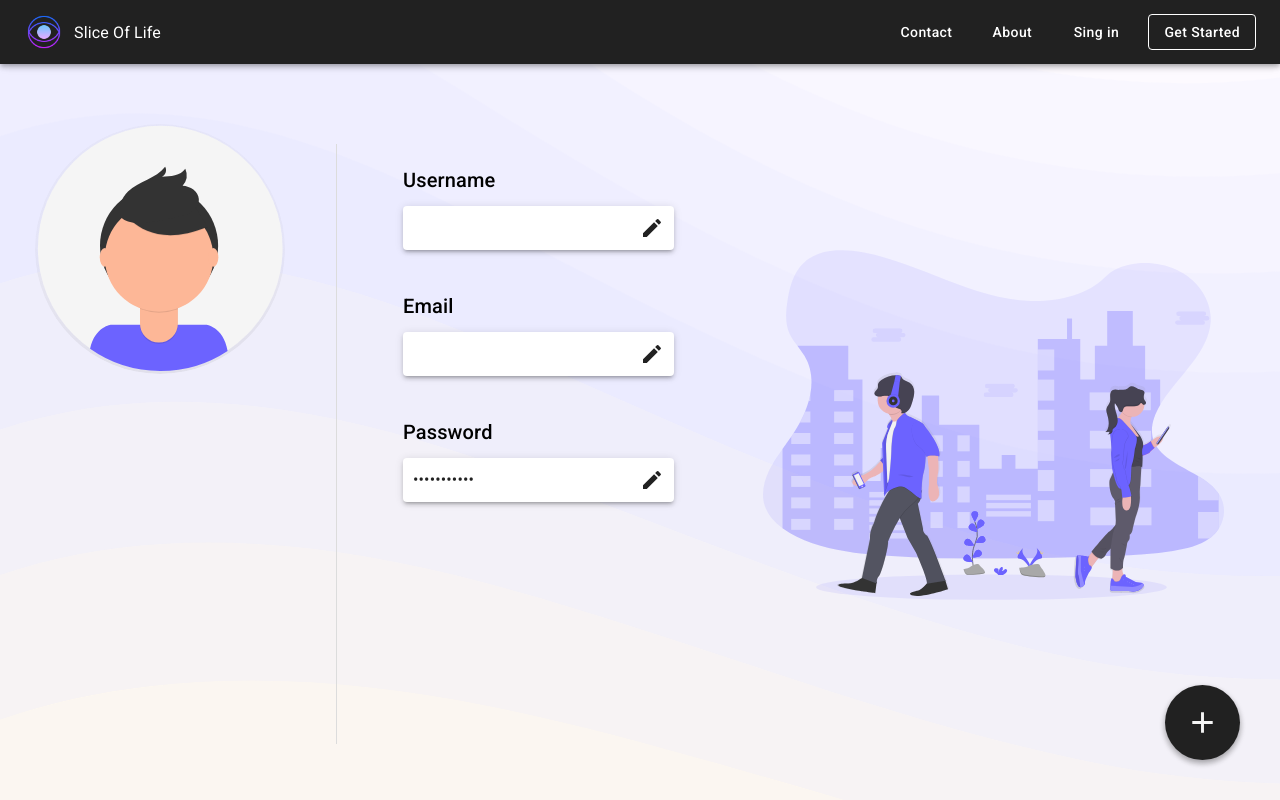
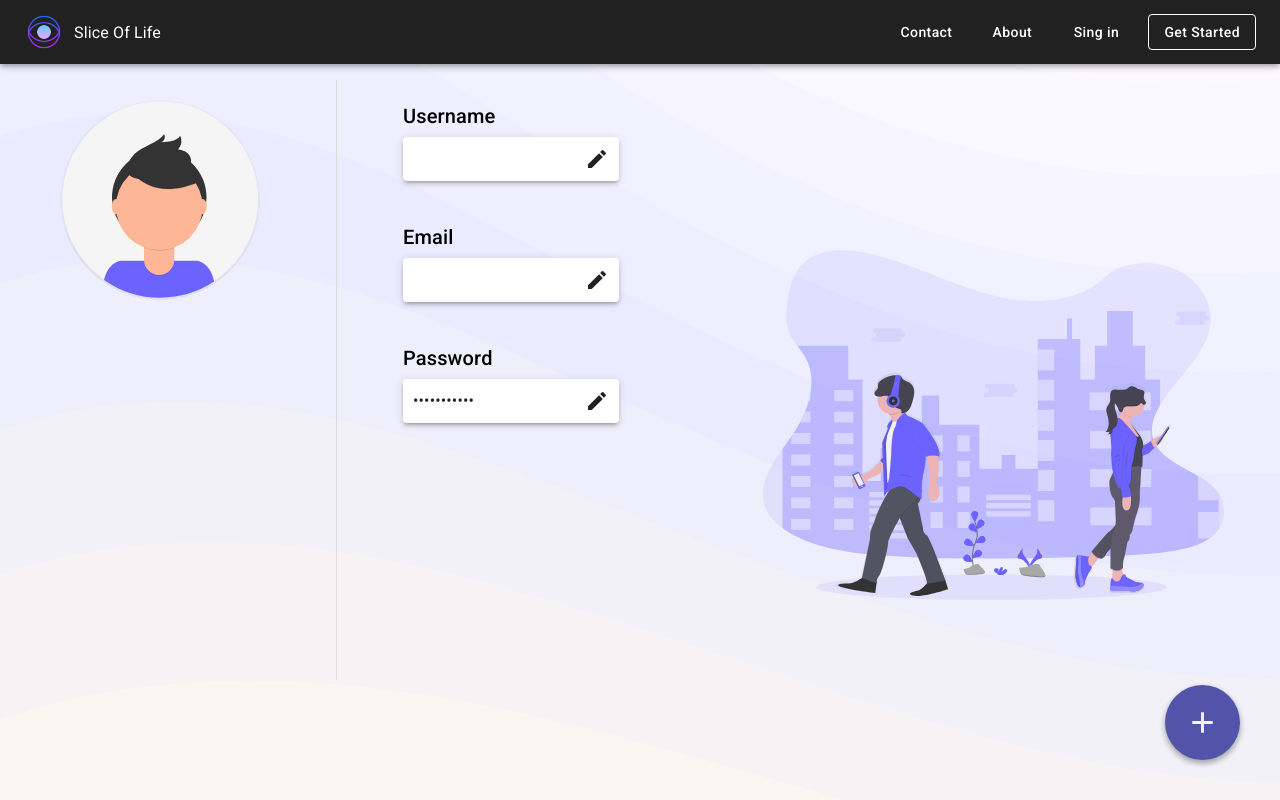
Before and after one commit to Yacinesaf/Journal-Project, a React (Create React App) app: page /profile in a window 1280 px wide. Built offline with nearby package versions, Linux system fonts and the light colour scheme; no server answers.

Commit message:
created the nav for mobile version, did the responsivness of multiple pages

```diff
--- a/src/components/AddEntry.js
+++ b/src/components/AddEntry.js
@@ -10,7 +10,7 @@ import useMediaQuery from '@material-ui/core/useMediaQuery';
 
 function AddEntry({ addEntry, showSnackbar }) {
   const theme = useTheme();
-  const xsOnly = useMediaQuery(theme.breakpoints.only('xs'));
+  const smDown = useMediaQuery(theme.breakpoints.down('sm'));
   const [journalTitle, setJournalTilte] = React.useState('')
   const [journalContent, setJournalContent] = React.useState('')
   const [isDialogOpen, setIsDialogOpen] = React.useState(false)
@@ -42,18 +42,18 @@ function AddEntry({ addEntry, showSnackbar }) {
           display : 'flex',
           justifyContent : 'center',
           alignItems : 'center',
-          height :xsOnly ? 10 : 35,
-          width :xsOnly ? 10 : 35,
+          height :smDown ? 15 : 35,
+          width :smDown ? 15 : 35,
           position: 'fixed',
-          bottom: xsOnly ? 15 : 40,
-          right: xsOnly ? 15 : 40,
+          bottom: smDown ? 20 : 40,
+          right: smDown ? 'calc(50% - 27.5px)' : 40,
           boxShadow: '0 3px 6px rgba(0,0,0,0.16), 0 3px 6px rgba(0,0,0,0.23)',
           color: '#F5F5F5',
-          backgroundColor: '#212121',
+          backgroundColor: 'rgb(82, 84, 170)',
           borderRadius: 100,
           padding: 20,
         }}>
-        <AddIcon fontSize={xsOnly ? 'default' : 'large'} style={{ color: '#F5F5F5' }} />
+        <AddIcon fontSize={smDown ? 'default' : 'large'} style={{ color: '#F5F5F5' }} />
       </div>
       <Dialog
         fullScreen
--- a/src/components/EntriesPage.js
+++ b/src/components/EntriesPage.js
@@ -17,10 +17,10 @@ function EntriesPage({ entries, fetchingEntries, email, boundryDocs, totalCount,
 
 
   return (
-    <div className='appBackground' style={{ minHeight: '100vh', paddingTop: 64 }}>
+    <div className='appBackground' style={{ minHeight: 'calc(100vh - 64px)', paddingTop: smDown ? 0 : 64 }}>
       <div style={{ textAlign: 'center' }}>
         <div style={{ widht: '100%', textAlign: 'center' }}>
-          <Typography variant={smDown ? "h5" : 'h3'} style={{ color: '#212121', textAlign: 'center', paddingTop: 40, fontWeight: smDown ? 450 : 400 }}>{`Welcome ${emailToUsername(email)}`}</Typography>
+          <Typography variant={smDown ? "h5" : 'h3'} style={{ color: '#212121', textAlign: 'center', paddingTop: 30, fontWeight: smDown ? 450 : 400 }}>{`Welcome ${emailToUsername(email)}`}</Typography>
           {!entries.length && !fetchingEntries ? <img alt='empty' src={emptyState} style={{ height: 700, width: 700 }} /> : null}
         </div>
         {fetchingEntries ?
@@ -49,7 +49,7 @@ function EntriesPage({ entries, fetchingEntries, email, boundryDocs, totalCount,
               </Grid>
             </Grid>
           </Grid>}
-        <div>
+        <div style={{paddingBottom : smDown ? 60 : 0}}>
           <IconButton
             disabled={currentPage === 1}
             style={{ margin: 15, textAlign: 'center' }}
--- /dev/null
+++ b/src/components/NavMobile.js
@@ -0,0 +1,69 @@
+import React, { Component } from 'react';
+import ExitToAppIcon from '@material-ui/icons/ExitToApp';
+import AccountCircleIcon from '@material-ui/icons/AccountCircle';
+import ContactSupportIcon from '@material-ui/icons/ContactSupport';
+import MenuBookIcon from '@material-ui/icons/MenuBook';
+import { Grid } from '@material-ui/core';
+import { signOut } from '../services/apiEndpoints'
+import store from '../reduxStore/store';
+import { withRouter } from 'react-router'
+import { connect } from 'react-redux';
+
+class NavMobile extends Component {
+  render() {
+    const { history, location } = this.props;
+    return (
+      <div>
+        {this.props.userId ?
+          <div>
+            {['/login', '/signup', '/landingPage'].includes(location.pathname) || (location.pathname === '/contact' && !this.props.userId) ? null
+              :
+              <div style={{
+                width: '100%',
+                position: 'fixed',
+                bottom: 0,
+                boxShadow: '0 -5px 5px -5px #3333',
+                borderRadius: 4,
+                backgroundColor: 'rgb(82, 84, 170)',
+                height: 56
+              }} >
+                <Grid container justify='center' alignItems='center' style={{ height: '100%' }}>
+                  <Grid onClick={() => { history.push('/entries') }} item xs={2} style={{ padding: '8px 12px', textAlign: 'center' }}>
+                    <MenuBookIcon style={{ color: 'white' }} />
+                  </Grid>
+                  <Grid onClick={() => { history.push('/profile') }} item xs={2} style={{ padding: '8px 12px', textAlign: 'center' }}>
+                    <AccountCircleIcon style={{ color: 'white' }} />
+                  </Grid>
+                  <Grid item xs={3} style={{ padding: '8px 0px', textAlign: 'center' }}>
+                  </Grid>
+                  <Grid onClick={() => { history.push('/contact') }} item xs={2} style={{ padding: '8px 12px', textAlign: 'center' }}>
+                    <ContactSupportIcon style={{ color: 'white' }} />
+                  </Grid>
+                  <Grid
+                    onClick={() => signOut().then(() => {
+                      store.dispatch({ type: 'LOG_OUT', payload: { id: null, email: '' } })
+                      history.push('/login')
+                    })}
+                    item xs={2}
+                    style={{ padding: '8px 12px', textAlign: 'center' }}>
+                    <ExitToAppIcon style={{ color: 'white' }} />
+                  </Grid>
+                </Grid>
+              </div>}
+
+          </div>
+          :
+          <div>
+
+          </div>
+        }
+
+      </div>
+    );
+  }
+}
+const mapStateToProps = state => ({
+  userId: state.user.id
+})
+
+export default connect(mapStateToProps)(withRouter(NavMobile));
--- a/src/components/NavPcVersion.js
+++ b/src/components/NavPcVersion.js
@@ -1,12 +1,12 @@
 import React from 'react';
 import { Toolbar, AppBar, Button, IconButton, Typography, Avatar, Menu, MenuItem } from '@material-ui/core';
-import { Link, useHistory } from "react-router-dom";
 import ExitToAppIcon from '@material-ui/icons/ExitToApp';
 import PersonIcon from '@material-ui/icons/Person';
+import { Link, useHistory } from "react-router-dom";
 import { signOut } from '../services/apiEndpoints'
+import store from '../reduxStore/store';
 import defaultPic from '../assets/defaultProfilePic.svg'
 import '../style.css'
-import store from '../reduxStore/store';
 
 
 function NavPcVersion({ userId, profilePic }) {
--- a/src/components/Profile.js
+++ b/src/components/Profile.js
@@ -13,37 +13,72 @@ function Profile() {
 
   const theme = useTheme();
   const xsOnly = useMediaQuery(theme.breakpoints.only('xs'));
+  const mdDown = useMediaQuery(theme.breakpoints.down('md'));
   return (
+
     <div>
-      <Grid container className='appBackground' style={{ minHeight: '100vh', paddingTop: 64 }}>
-        <Grid item xs={3} style={{ paddingTop: 60, display: 'flex', justifyContent: 'center' }}>
-          <Avatar style={{ height: 250, width: 250 }} src={defaultPic} />
+      {mdDown ?
+        <div>
+          <Avatar style={{ height: 140, width: 140, paddingTop: 60, margin :  '0px auto' }} src={defaultPic} />
+          <Grid container justify='center' className='appBackground' style={{ minHeight: '100vh', paddingTop : 20}}>
+            <Grid item xs={11}>
+              <Grid container justify='center'>
+                <Grid item xs={10} sm={7} style={{ padding: '20px 0px' }}>
+                  <Typography variant='h6'>Username</Typography>
+                  <Paper elevation={3} style={{ width: '100%', display: 'flex', padding: '10 0' }}>
+                    <Typography style={{ flexGrow: 1, padding : 10 }} >{emailToUsername(store.getState().user.email)}</Typography>
+                    <EditIcon style={{ cursor: 'pointer', padding : 10 }} />
+                  </Paper>
+                </Grid>
+                <Grid item xs={10} sm={7} style={{ padding: '20px 0px' }}>
+                  <Typography variant='h6'>Email</Typography>
+                  <Paper elevation={3} style={{ width: '100%', display: 'flex', padding: '10 0'}}>
+                    <Typography style={{ flexGrow: 1, padding : 10 }} >{store.getState().user.email}</Typography>
+                    <EditIcon style={{ cursor: 'pointer', padding : 10 }} />
+                  </Paper>
+                </Grid>
+                <Grid item xs={10} sm={7} style={{ padding: '20px 0px' }}>
+                  <Typography variant='h6'>Password</Typography>
+                  <Paper elevation={3} style={{ width: '100%', display: 'flex', padding: '10 0' }} >
+                    <Typography style={{ flexGrow: 1, padding : 10 }} >•••••••••••</Typography>
+                    <EditIcon style={{ cursor: 'pointer', padding : 10 }} />
+                  </Paper>
+                </Grid>
+              </Grid>
+            </Grid>
+          </Grid>
+        </div>
+
+        : <Grid container className='appBackground' style={{ minHeight: '100vh'}}>
+          <Grid item sm={2} md={2} lg={3} style={{ padding: '100 0 30 0', display: 'flex', justifyContent: 'center' }}>
+            <Avatar style={{ height: 200, width: 200, marginTop : 100 }} src={defaultPic} />
           </Grid>
           <Divider orientation='vertical' variant='middle' style={{ backgroundColor: '#dcdcdc', height: 600, marginTop: 80 }} />
-        <Grid item xs={8} style={{ display: 'flex' }}>
+          <Grid item sm={9} md={9} lg={7} xl={6} style={{ display: 'flex' }}>
             <Grid container style={{ display: 'block', padding: 50, paddingTop: 80 }}>
               <Grid item xs={4} style={{ padding: '20px 0px' }}>
-              <Typography style={{ paddingBottom: 10 }} variant='h6'>Username</Typography>
-              <Paper elevation='3' style={{ width: '100%', display: 'flex', padding: 10 }}>
-                <Typography style={{ flexGrow: 1 }} >{emailToUsername(store.getState().user.email)}</Typography>
-                <EditIcon style={{ cursor: 'pointer' }} />
+                <Typography style={{ paddingBottom: 5 }} variant='h6'>Username</Typography>
+                <Paper elevation={3} style={{ width: '100%', display: 'flex', padding: '10 0' }}>
+                  <Typography style={{ flexGrow: 1, padding : 10 }} >{emailToUsername(store.getState().user.email)}</Typography>
+                  <EditIcon style={{ cursor: 'pointer', padding : 10 }} />
                 </Paper>
               </Grid>
               <Grid item xs={4} style={{ padding: '20px 0px' }}>
-              <Typography style={{ paddingBottom: 10 }} variant='h6'>Email</Typography>
-              <Paper elevation='3' style={{ width: '100%', display: 'flex', padding: 10 }}>
-                <Typography style={{ flexGrow: 1 }} >{store.getState().user.email}</Typography>
-                <EditIcon style={{ cursor: 'pointer' }} />
+                <Typography style={{ paddingBottom: 5 }} variant='h6'>Email</Typography>
+                <Paper elevation={3} style={{ width: '100%', display: 'flex', padding: '10 0' }}>
+                  <Typography style={{ flexGrow: 1, padding : 10 }} >{store.getState().user.email}</Typography>
+                  <EditIcon style={{ cursor: 'pointer', padding : 10 }} />
                 </Paper>
               </Grid>
               <Grid item xs={4} style={{ padding: '20px 0px' }}>
-              <Typography style={{ paddingBottom: 10 }} variant='h6'>Password</Typography>
-              <Paper elevation='3' style={{ width: '100%', display: 'flex', padding: 10 }} >
-                <Typography style={{ flexGrow: 1 }} >•••••••••••</Typography>
-                <EditIcon style={{ cursor: 'pointer' }} />
+                <Typography style={{ paddingBottom: 5 }} variant='h6'>Password</Typography>
+                <Paper elevation={3} style={{ width: '100%', display: 'flex', padding: '10 0' }} >
+                  <Typography style={{ flexGrow: 1, padding : 10 }} >•••••••••••</Typography>
+                  <EditIcon style={{ cursor: 'pointer', padding : 10 }} />
                 </Paper>
               </Grid>
             </Grid>
+            {mdDown ? null :
               <div style={{
                 position: 'fixed',
                 top: 250,
@@ -53,9 +88,9 @@ function Profile() {
                 backgroundRepeat: 'no-repeat',
                 width: '100%',
                 height: 350
-          }} />
+              }} />}
           </Grid>
-      </Grid>
+        </Grid>}
     </div>
   );
 }
--- a/src/routes.js
+++ b/src/routes.js
@@ -12,8 +12,14 @@ import NavPcVersionWrapper from './components/NavPcVersionWrapper';
 import AddEntryWrapper from './components/AddEntryWrapper';
 import loadingImg from './assets/loading.svg'
 import Profile from './components/Profile';
+import { useTheme } from '@material-ui/core/styles';
+import useMediaQuery from '@material-ui/core/useMediaQuery';
+import NavMobile from './components/NavMobile';
 
 function Routes() {
+
+  const theme = useTheme();
+  const smDown = useMediaQuery(theme.breakpoints.down('sm'));
   let [changedPath, setChangedPath] = React.useState(false)
   let [isLoading, setIsLoading] = React.useState(true)
   let history = useHistory()
@@ -57,16 +63,15 @@ function Routes() {
 
           }} /> :
         <div>
-          <NavPcVersionWrapper />
+        {smDown ? <NavMobile /> : <NavPcVersionWrapper />}
         <AddEntryWrapper />
         <SnackbarComp />
         <Route exact path='/' component={LandingPage} />
-          <Route exact path='/entries' component={Profile} />
+        <Route exact path='/entries' component={EntriesPageWrapper} />
         <Route exact path='/entries/:id' component={EntryWrapper} />
         <Route exact path='/signup' component={SignPageWrapper} />
         <Route exact path='/login' component={SignPageWrapper} />
         <Route exact path='/profile' component={Profile} />
-          <Route exact path='/contact' component={Profile} />
         </div>}
 
     </div>
```
Lines whose indentation alone changed are shown as unchanged.
